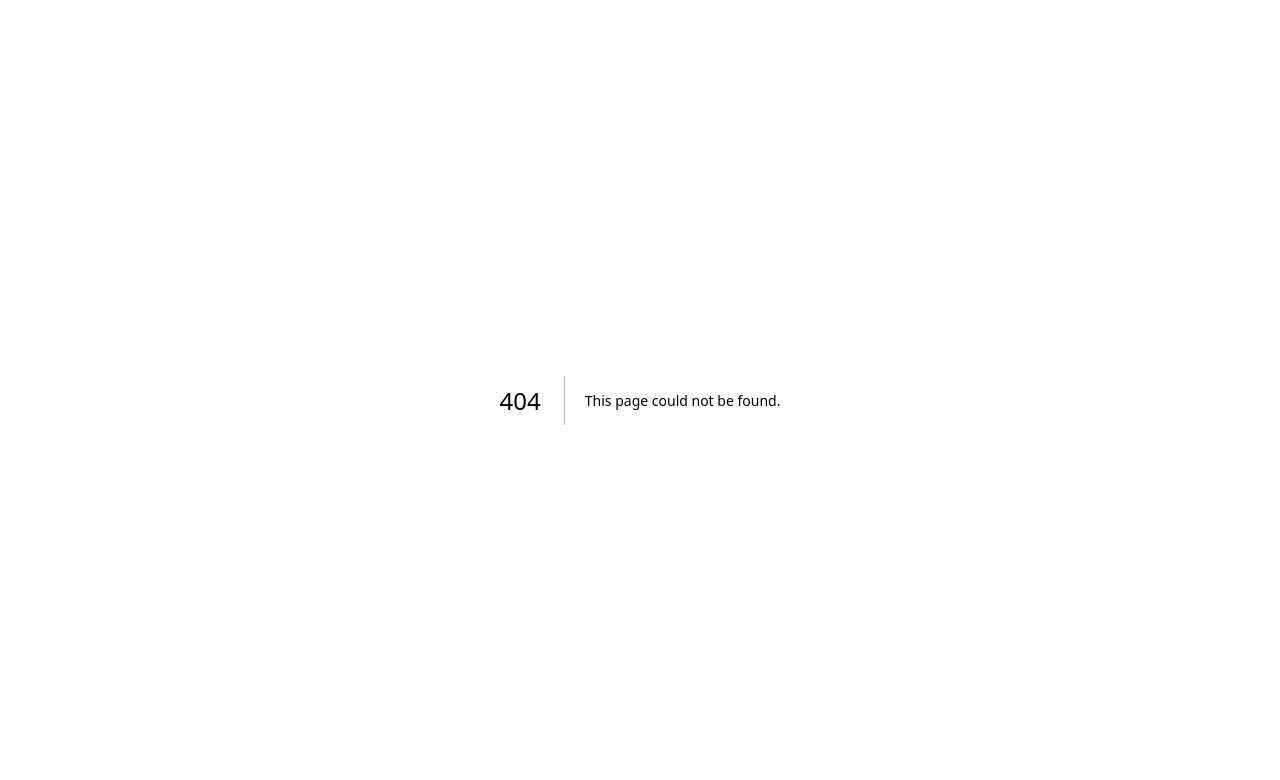
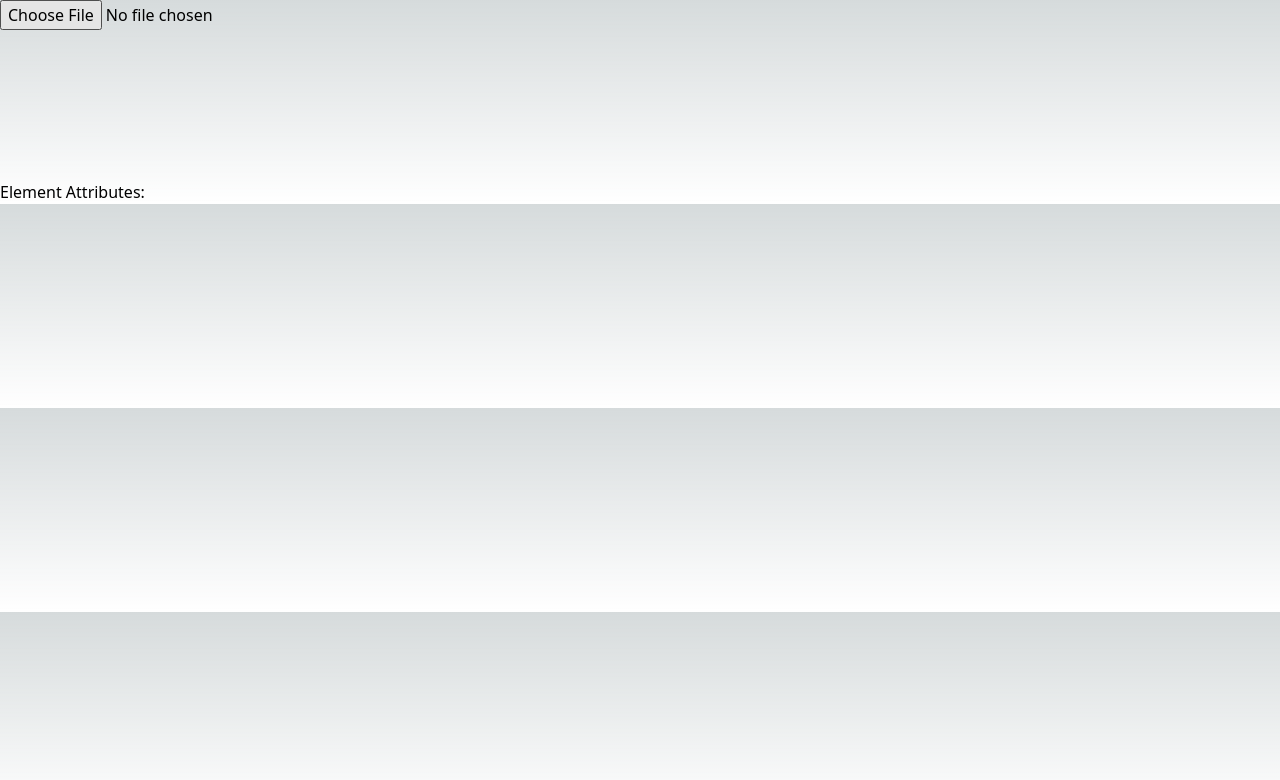
Before and after one commit to danilommarano/Mova, a Next.js app: page /teste1 in a window 1280 px wide. Before the commit this address had no page. Shown: the top 780 px of the page. Built offline with nearby package versions, Linux system fonts and the light colour scheme.

Commit message:
Testagem

```diff
--- /dev/null
+++ b/pages/teste1.tsx
@@ -0,0 +1,116 @@
+import React, { useRef, useState, ChangeEvent, useEffect } from 'react';
+import * as d3 from 'd3';
+
+interface LoadSVGButtonProps {
+  onSVGChange: (svgString: string) => void;
+}
+
+// Botão que carrega o arquivo SVG
+const LoadSVGButton: React.FC<LoadSVGButtonProps> = ({ onSVGChange }) => {
+  const fileInputRef = useRef<HTMLInputElement>(null);
+
+  const handleFileChange = (event: ChangeEvent<HTMLInputElement>) => {
+    const file = event.target.files?.[0];
+    if (file) {
+      const reader = new FileReader();
+      reader.onload = (e) => {
+        const content = e.target?.result;
+        if (content) {
+          const svgString = content.toString();
+          onSVGChange(svgString);
+        }
+      };
+      reader.readAsText(file);
+    }
+  };
+
+  return (
+    <div>
+      <input type="file" accept=".svg" ref={fileInputRef} onChange={handleFileChange} />
+    </div>
+  );
+};
+
+interface SVGCanvasProps {
+  svgDoc: string | null;
+  onElementClick: (attributes: { name: string; value: string }[]) => void;
+}
+
+// Componente que renderiza o componente SVG
+const SVGCanvas: React.FC<SVGCanvasProps> = ({ svgDoc, onElementClick }) => {
+  const svgRef = useRef<SVGSVGElement>(null);
+
+  const handleClick = (event: React.MouseEvent<SVGElement, MouseEvent>) => {
+    const element = event.target as SVGElement;
+
+    if (element.tagName !== 'path') return;
+
+    const randomColor = `#${Math.floor(Math.random() * 16777215).toString(16)}`;
+    d3.select(element).style('fill', randomColor);
+    const attributes = Array.from(element.attributes).map((attr) => ({
+      name: attr.name,
+      value: attr.value,
+    }));
+    onElementClick(attributes);
+  };
+
+  useEffect(() => {
+    if (!svgDoc) return;
+
+    const svgElement = d3.select(svgRef.current!);
+    svgElement.html(svgDoc);
+
+    svgElement.selectAll('*').on('click', handleClick);
+  }, [svgDoc]);
+
+  return (
+    <div>
+      <svg ref={svgRef} />
+    </div>
+  );
+};
+
+interface SvgAttributesProps {
+  attributes: { name: string; value: string }[];
+}
+
+// Componente que renderiza os atributos do elemento clicado
+const SvgAttributes: React.FC<SvgAttributesProps> = ({ attributes }) => {
+  return (
+    <div>
+      <h3>Element Attributes:</h3>
+      <ul>
+        {attributes.map((attr, index) => (
+          <li key={index}>
+            {attr.name}: {attr.value}
+          </li>
+        ))}
+      </ul>
+    </div>
+  );
+};
+
+// App
+const App: React.FC = () => {
+  const [svgDoc, setSvgDoc] = useState<string | null>(null);
+  const [selectedElementAttributes, setSelectedElementAttributes] = useState<{ name: string; value: string }[]>([]);
+
+  const handleSVGChange = (svgString: string) => {
+    setSvgDoc(svgString);
+    setSelectedElementAttributes([]);
+  };
+
+  const handleElementClick = (attributes: { name: string; value: string }[]) => {
+    setSelectedElementAttributes(attributes);
+  };
+
+  return (
+    <div>
+      <LoadSVGButton onSVGChange={handleSVGChange} />
+      <SVGCanvas svgDoc={svgDoc} onElementClick={handleElementClick} />
+      <SvgAttributes attributes={selectedElementAttributes} />
+    </div>
+  );
+};
+
+export default App;
--- a/tsconfig.json
+++ b/tsconfig.json
@@ -18,6 +18,6 @@
       "@/*": ["./*"]
     }
   },
-  "include": ["next-env.d.ts", "**/*.ts", "**/*.tsx"],
+  "include": ["next-env.d.ts", "**/*.ts", "**/*.tsx", "pages/teste_b.jsx", "pages/teste.jsx"],
   "exclude": ["node_modules"]
 }
```
Also changed, not shown: 1 other file (tests, documents, lock files or other folders).
